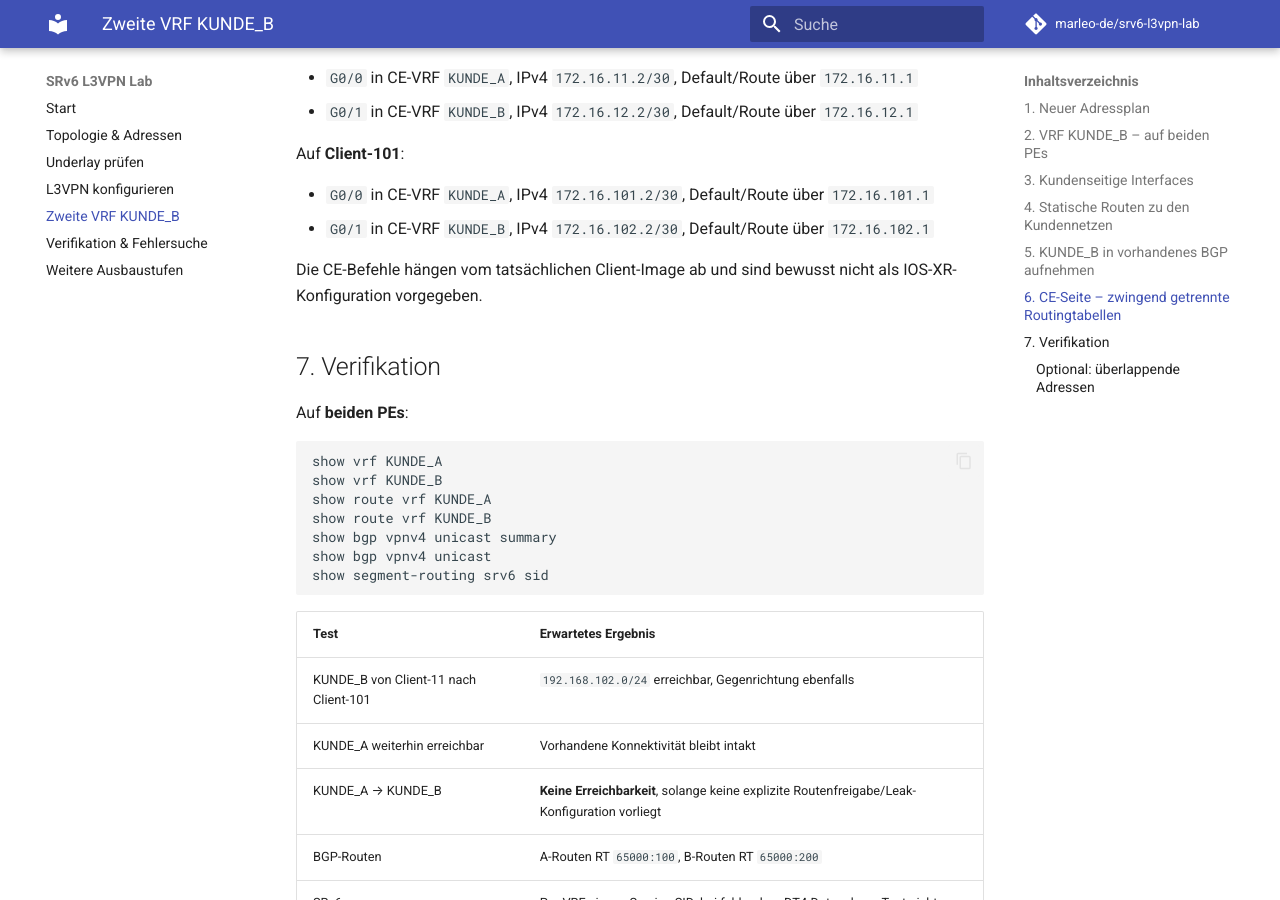
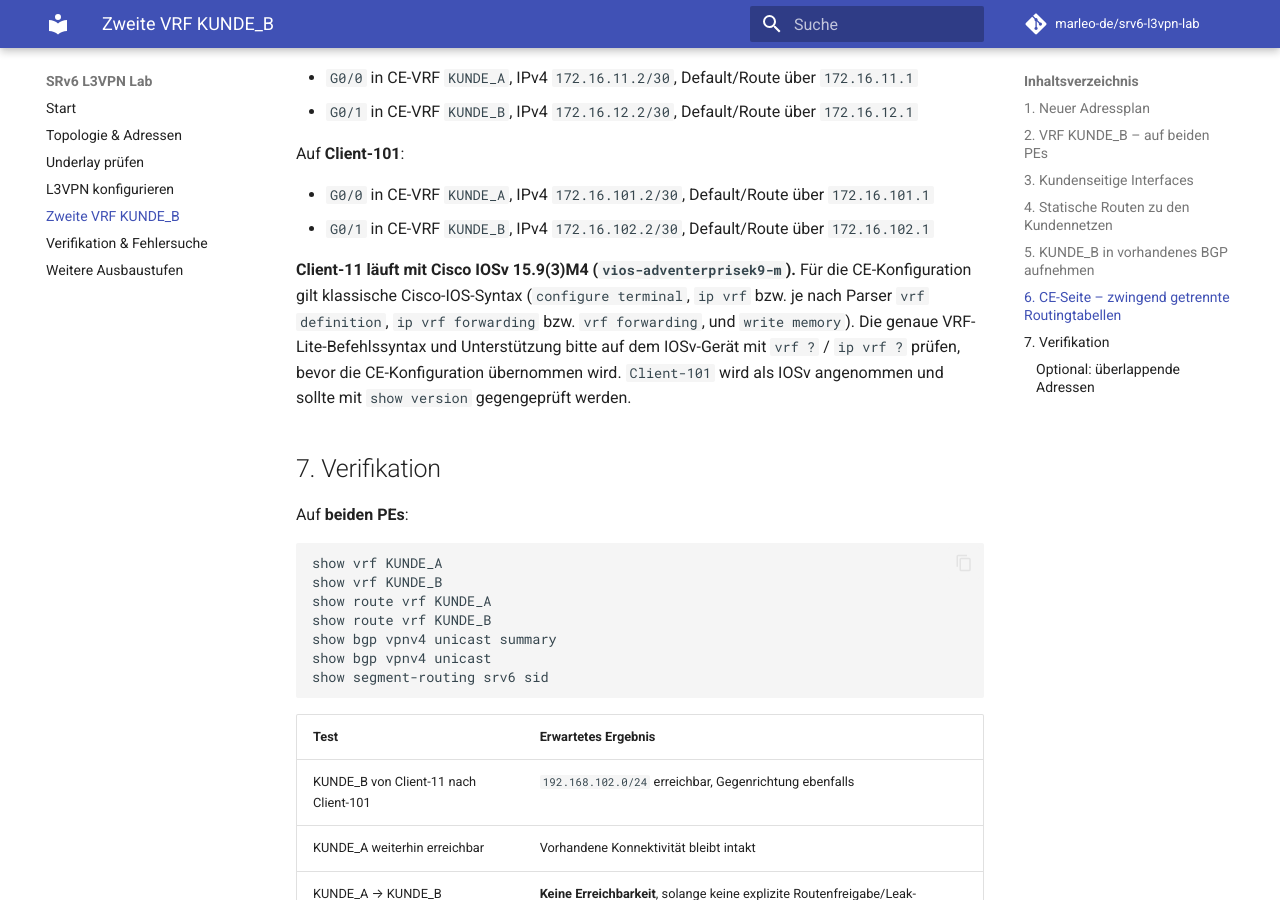
Before and after one commit to marleo-de/srv6-l3vpn-lab, an MkDocs documentation site: the page built from docs/kunde-b.md, in a window 1280 px wide and 900 px high, scrolled down 3665 px. Built offline with MkDocs 1.6.1 and Material for MkDocs 9.7.7, drawn with Linux system fonts in a browser that asks for light colours; comment, search, counter and statistics services are not loaded.

Commit message:
Document verified XRv 9000 and IOSv software versions

```diff
--- a/docs/kunde-b.md
+++ b/docs/kunde-b.md
@@ -156,7 +156,7 @@ Auf **Client-101**:
 - `G0/0` in CE-VRF `KUNDE_A`, IPv4 `172.16.101.2/30`, Default/Route über `172.16.101.1`
 - `G0/1` in CE-VRF `KUNDE_B`, IPv4 `172.16.102.2/30`, Default/Route über `172.16.102.1`
 
-Die CE-Befehle hängen vom tatsächlichen Client-Image ab und sind bewusst nicht als IOS-XR-Konfiguration vorgegeben.
+**Client-11 läuft mit Cisco IOSv 15.9(3)M4 (`vios-adventerprisek9-m`).** Für die CE-Konfiguration gilt klassische Cisco-IOS-Syntax (`configure terminal`, `ip vrf` bzw. je nach Parser `vrf definition`, `ip vrf forwarding` bzw. `vrf forwarding`, und `write memory`). Die genaue VRF-Lite-Befehlssyntax und Unterstützung bitte auf dem IOSv-Gerät mit `vrf ?` / `ip vrf ?` prüfen, bevor die CE-Konfiguration übernommen wird. `Client-101` wird als IOSv angenommen und sollte mit `show version` gegengeprüft werden.
 
 ## 7. Verifikation
 
```
